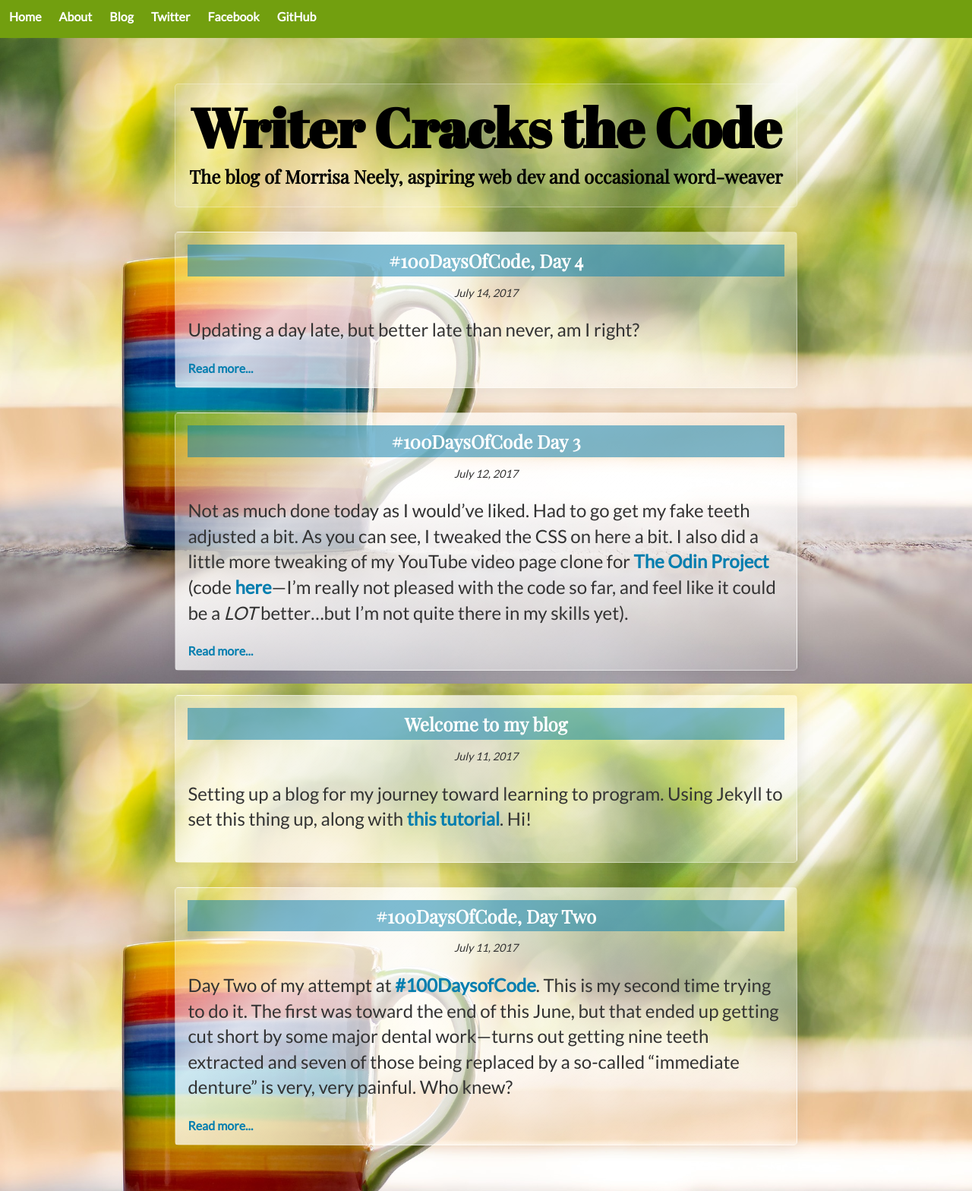
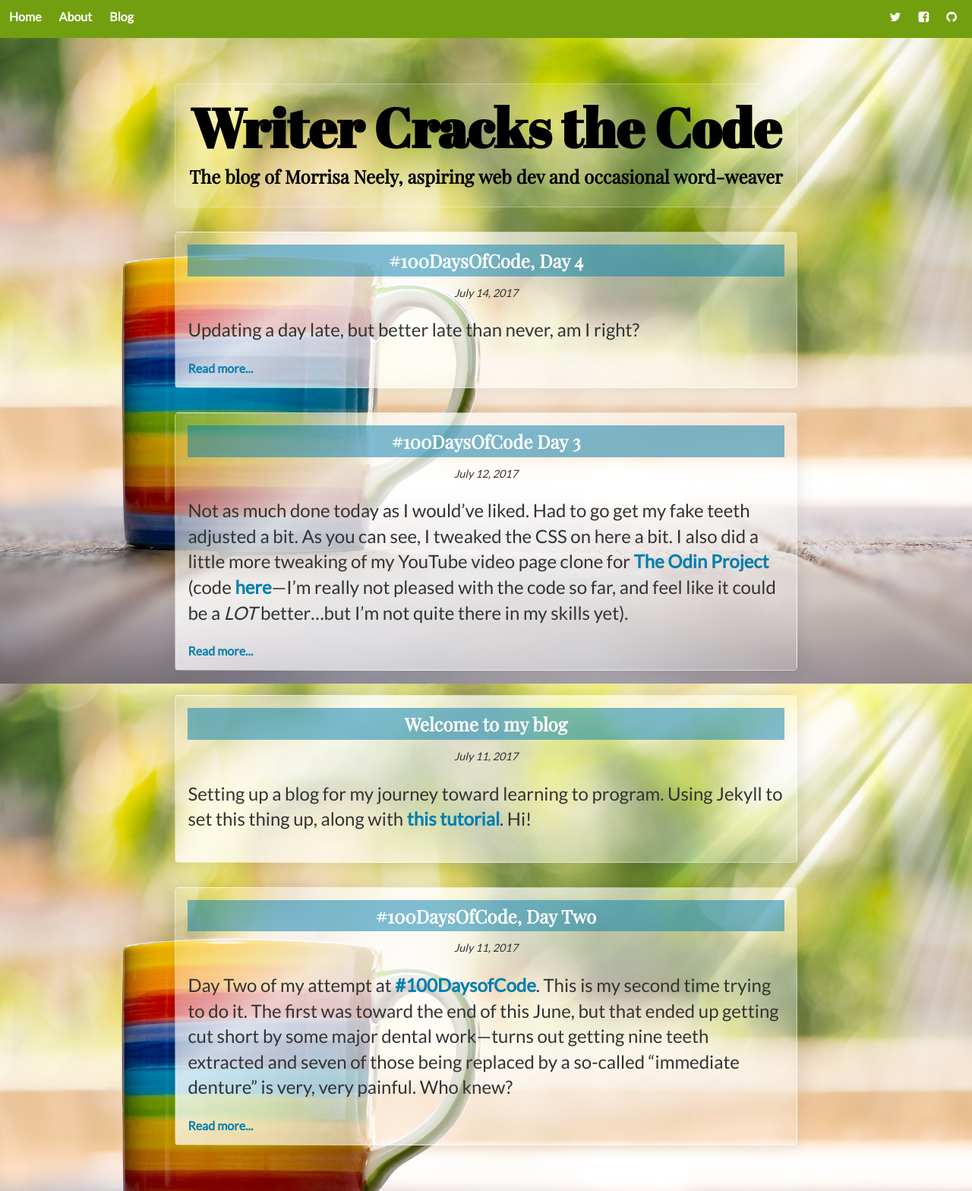
Before and after one commit to morrisa-n/morrisa-n.github.io, a Jekyll site: the page built from index.html, in a window 1280 px wide. Shown: the whole page at 76% size. Built offline with Jekyll 4.4.1, drawn with Linux system fonts in a browser that asks for light colours.

Commit message:
Cosmetic changes

```diff
--- a/_layouts/default.html
+++ b/_layouts/default.html
@@ -15,9 +15,9 @@
                 <li><a href="/">Home</a></li>
                 <li><a href="/about">About</a></li>
                 <li><a href="/blog">Blog</a></li>
-                <li><a href="http://twitter.com/themorrisacode">Twitter</a></li>
-                <li><a href="https://www.facebook.com/misspelledmorrisa">Facebook</a></li>
-                <li><a href="https://github.com/morrisa-n">GitHub</a></li>
+                <span class="right"><li><a href="http://twitter.com/themorrisacode" title="Twitter"><i class="fa fa-twitter"></i></a></li>
+                <li><a href="https://www.facebook.com/misspelledmorrisa" title="Facebook"><i class="fa fa-facebook-square"></i></a></li>
+                <li><a href="https://github.com/morrisa-n" title="Github"><i class="fa fa-github"></i></a></li></span>
             </ul>
         </nav>
         <div class="container">
--- a/css/main.css
+++ b/css/main.css
@@ -66,6 +66,21 @@ h1 {
     font-size: 4.5em;
     }
 
+footer {
+    width: 100%;
+    height: 50px;
+    padding: 14px 0 0 12px;
+    font-size: .8em;
+}
+
+nav, footer {
+    background: #729f0f;
+    }
+
+.right {
+    float: right;
+    }
+
 .title-blurb {
     padding: .5em .5em 1.5em .5em;
     margin-bottom: 2em;
@@ -84,16 +99,6 @@ p {
     color: #333;
 }
 
-footer {
-    width: 100%;
-    height: 50px;
-    padding: 14px 0 0 12px;
-    font-size: .8em;
-}
-
-nav, footer {
-    background: #729f0f;
-    }
 
 ul.posts {
     margin: 20px auto 40px;
```
